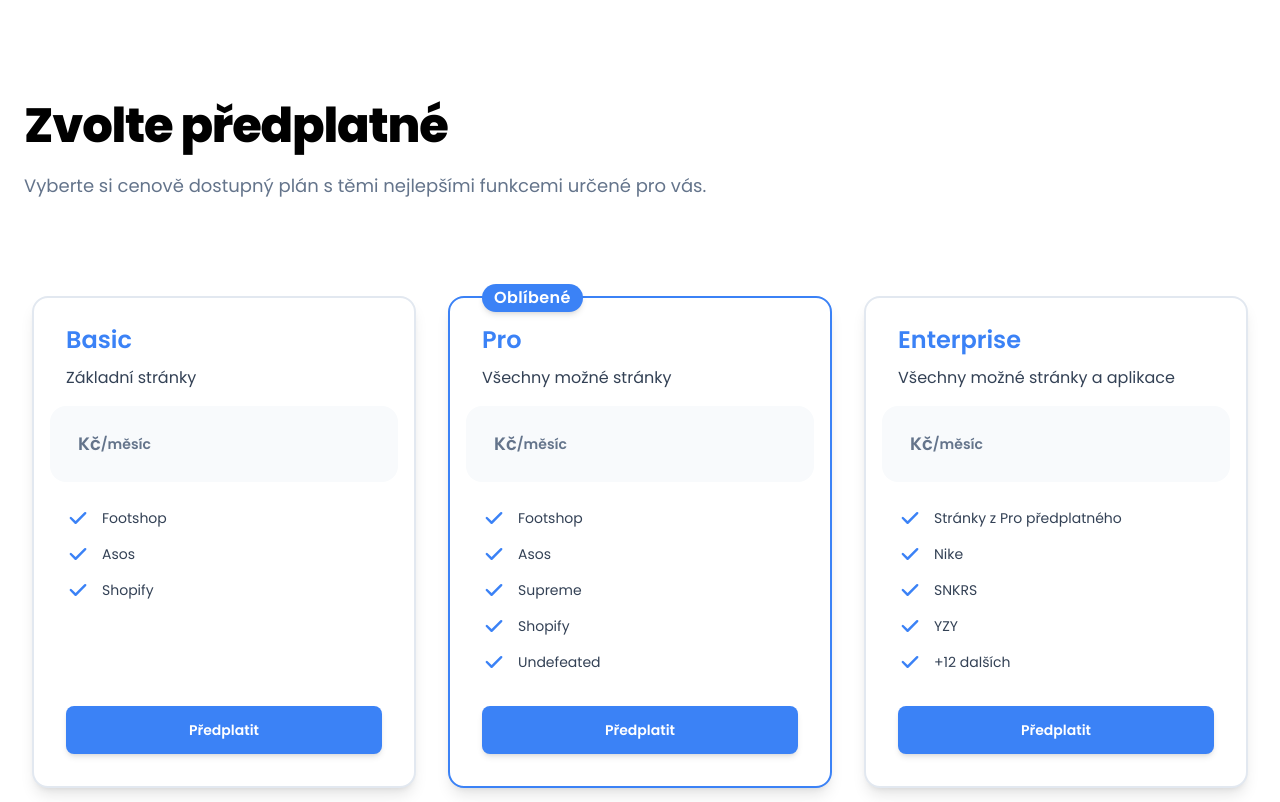
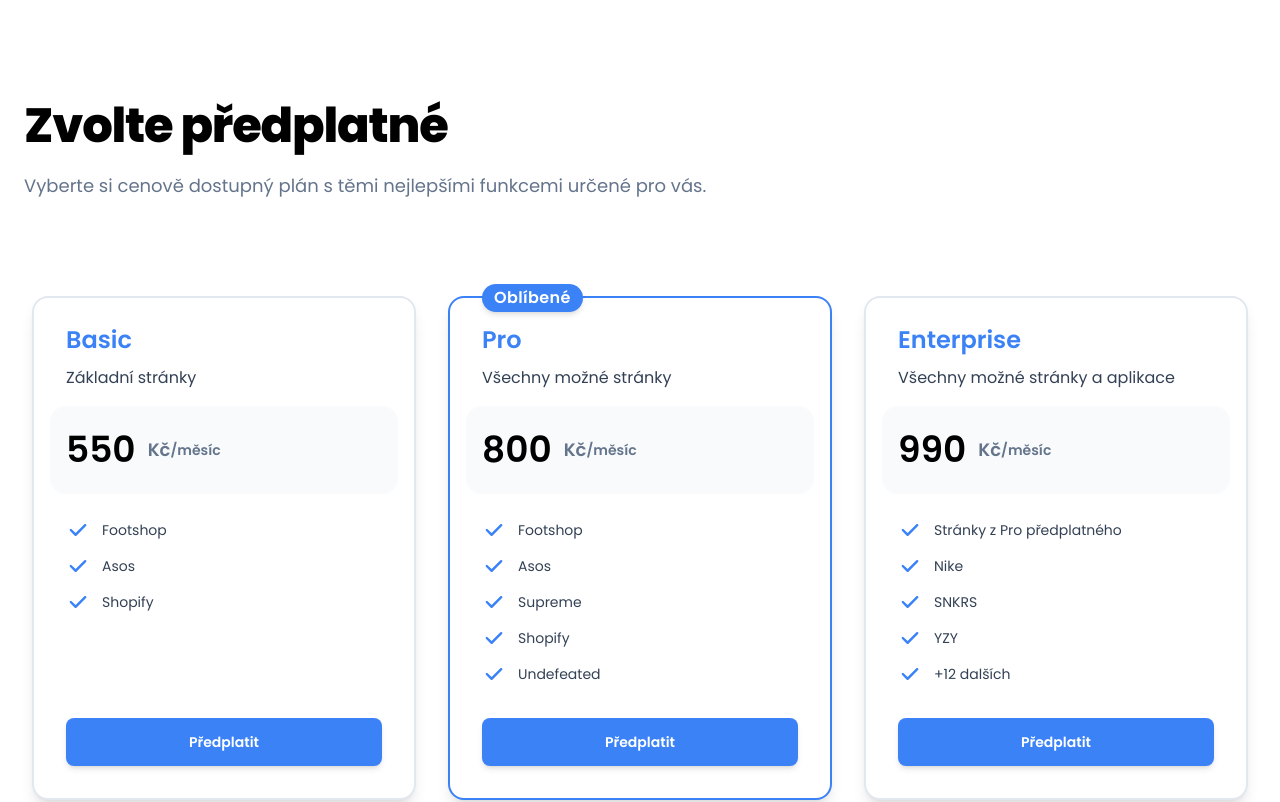
Before and after one commit to MartinTabz/nextauth-stripe-nextjs, a Next.js app: page / in a window 1280 px wide. Shown: the top 802 px of the page. Built offline with nearby package versions, Linux system fonts and the light colour scheme; no server answers; sample sign-in values are in the browser's storage.

Commit message:
Nefunkční zobrazování dat z databáze

```diff
--- /dev/null
+++ b/pages/api/predplatit.js
@@ -0,0 +1,28 @@
+import initStripe from "stripe";
+import { loadStripe } from "@stripe/stripe-js";
+
+export default async function handler(req, res) {
+	const stripe = initStripe(process.env.STRIPE_SECRET_KEY);
+   const { priceId, customerId } = req.body;
+
+
+   const lineItems = [
+      {
+         price: priceId,
+         quantity: 1,
+      },
+   ];
+
+   const subscribesession = await stripe.checkout.sessions.create({
+      customer: customerId,
+      mode: "subscription",
+      payment_method_types: ["card"],
+      line_items: lineItems,
+      success_url: "http://localhost:3000/profil",
+      cancel_url: "http://localhost:3000"
+   });
+
+   res.send({
+      id: subscribesession.id,
+   });
+}
--- a/pages/index.js
+++ b/pages/index.js
@@ -4,6 +4,7 @@
 import { useState } from 'react';
 import { pricingPlans } from '../database/pricing';
 import { HiCheck } from 'react-icons/hi';
+import { loadStripe } from '@stripe/stripe-js';
 
 export default function Home() {
 	const { data: session } = useSession();
@@ -50,6 +51,22 @@
 }
 
 function User({ session, handleSignOut }) {
+
+	async function handleSubscribe(data){
+		const bodycontent = {
+			"customerId": "cus_MwN4nDsHKlwLpC",
+			"priceId": data,
+		}
+		const options = {
+			method: 'post',
+			headers: { 'Content-Type': 'application/json' },
+			body: JSON.stringify(bodycontent)
+		};
+		const checkout = await fetch('/api/predplatit', options).then((res) => res.json());
+		const stripe = await loadStripe(process.env.STRIPE_PUBLISHABLE_KEY);
+		await stripe.redirectToCheckout({sessionId: checkout.id})
+	}
+
 	return (
 		<>
 			<Head>
@@ -90,7 +107,7 @@
 
 						<div className="mt-4 py-6 px-4 rounded-2xl bg-slate-50 -mx-4">
 							<p className="text-sm font-semibold text-slate-500 flex items-center">
-								<span className="text-4xl text-black mr-3">{plan.price}</span>
+								<span className="text-4xl text-black mr-3">{plan.cena}</span>
 								<span className="text-lg">{plan.currency}</span>
 								<span>{plan.frequency}</span>
 							</p>
@@ -104,7 +121,7 @@
 								</li>
 							))}
 						</ul>
-						<Link className='block text-white bg-blue-500 hover:bg-blue-600 mt-8 px-6 py-4 text-sm font-semibold leading-4 text-center rounded-lg shadow-md' href="/profil">Předplatit</Link>
+						<button onClick={() => handleSubscribe(plan.stripeplan)} className='block text-white bg-blue-500 hover:bg-blue-600 mt-8 px-6 py-4 text-sm font-semibold leading-4 text-center rounded-lg shadow-md'>Předplatit</button>
 					</div>
 				))}
 			</div>
```
